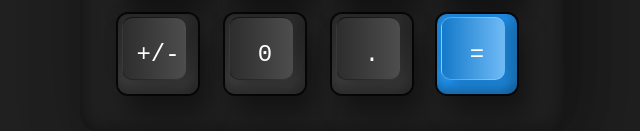
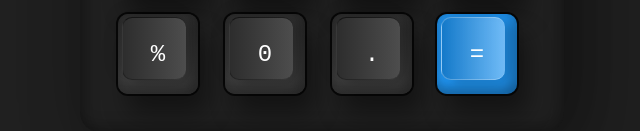
Before and after one commit to DanielVKrastev/simple-calculator, a React (Vite) app: page / in a window 1280 px wide. Shown: the part 600-731 px from the top of the page, without its empty margins (318-958 px from the left). Built offline with nearby package versions, Linux system fonts and the light colour scheme.

Commit message:
Change button +/- to % for module

```diff
--- a/src/App.jsx
+++ b/src/App.jsx
@@ -9,8 +9,6 @@ function App() {
     if(symbol.match(regex)){
       symbol = Number(symbol);
     }
-
-    // TODO: +/-
 
     const calcField = document.getElementById('calc-field');
     const textCalcField = calcField.value;
@@ -39,14 +37,11 @@ function App() {
     }
 
     calcField.value += symbol;
-
   }
 
   const clearField = (e) => {
     document.getElementById('calc-field').value = '0';
   };
-
-
 
   const calculate = () => {
     const calcField = document.getElementById('calc-field');
@@ -55,8 +50,7 @@ function App() {
     const mathExpression = math.evaluate(textCalcField);
     const result = Math.round((mathExpression + Number.EPSILON) * 100) / 100; // example 0.1 + 0.2
     calcField.value = result;
-
-  }
+  };
 
 
   return (
@@ -78,7 +72,7 @@ function App() {
         <span className="num" onClick={addSymbolInField}><i>1</i></span>
         <span className="num" onClick={addSymbolInField}><i>2</i></span>
         <span className="num" onClick={addSymbolInField}><i>3</i></span>
-        <span className="num" onClick={addSymbolInField}><i>+/-</i></span>
+        <span className="num" onClick={addSymbolInField}><i>%</i></span>
         <span className="num" onClick={addSymbolInField}><i>0</i></span>
         <span className="num" onClick={addSymbolInField}><i>.</i></span>
 
```
